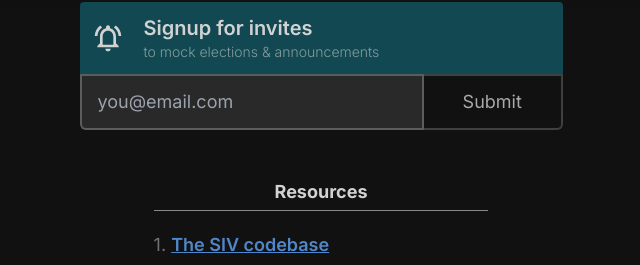
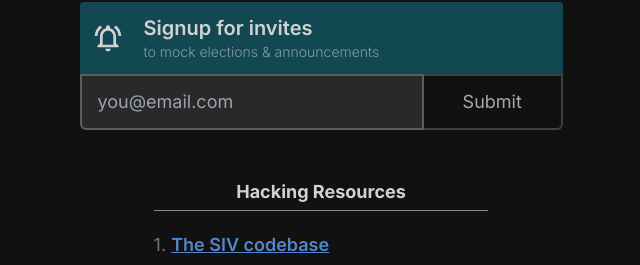
Before and after one commit to siv-org/hack.siv.org, a Next.js app: page / in a window 1280 px wide. Shown: the part 2847-3112 px from the top of the page, without its empty margins (319-959 px from the left). Built offline with nearby package versions, Linux system fonts and the light colour scheme.

Commit message:
From Resources to Hacking Resources

```diff
--- a/app/page.tsx
+++ b/app/page.tsx
@@ -266,7 +266,7 @@ export default function Home() {
       {/* Resources */}
       <div>
         <h4 className="text-center font-bold mb-5 border-b pb-1 border-white/50">
-          Resources
+          Hacking Resources
         </h4>
 
         {[
```
